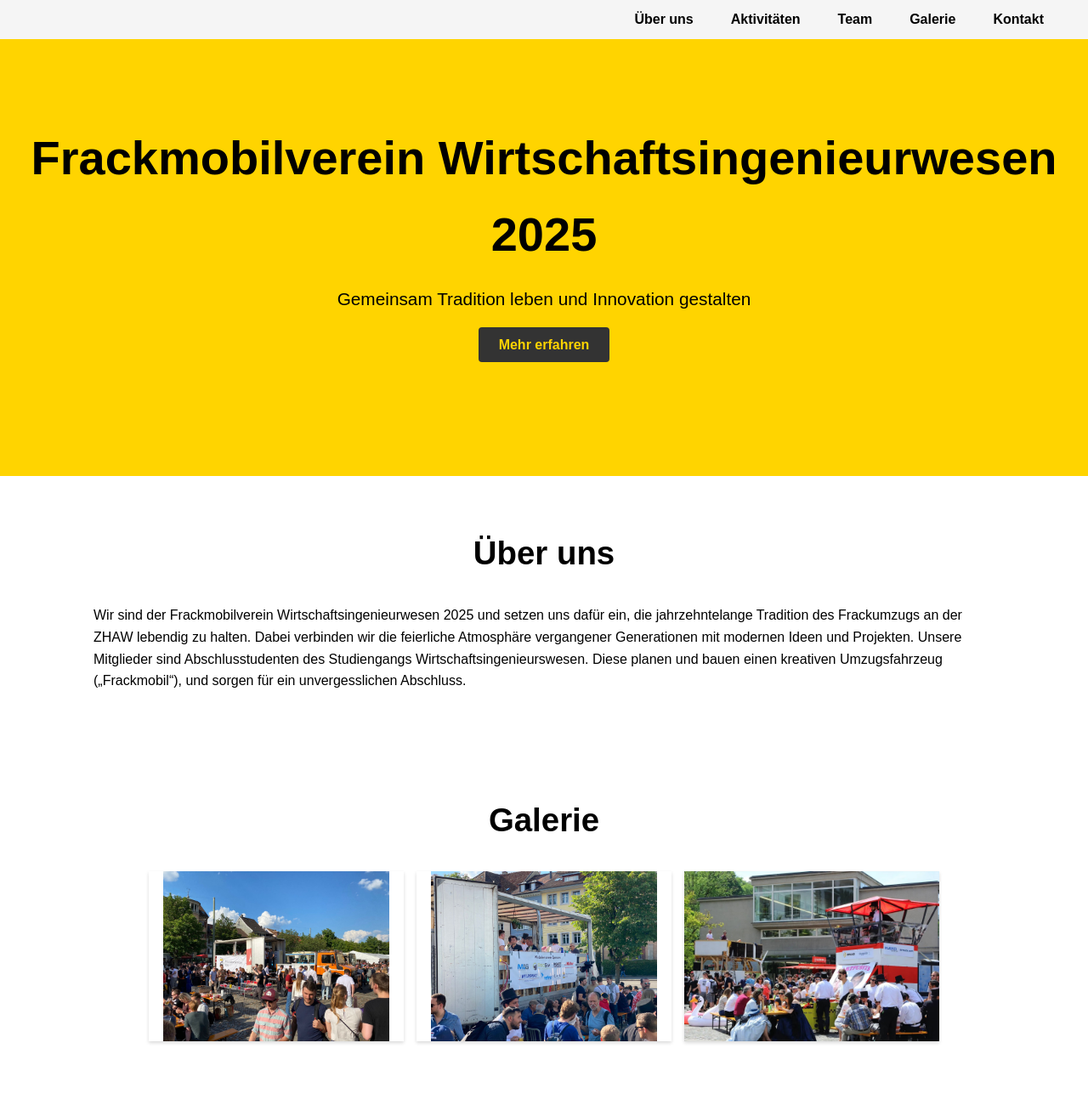
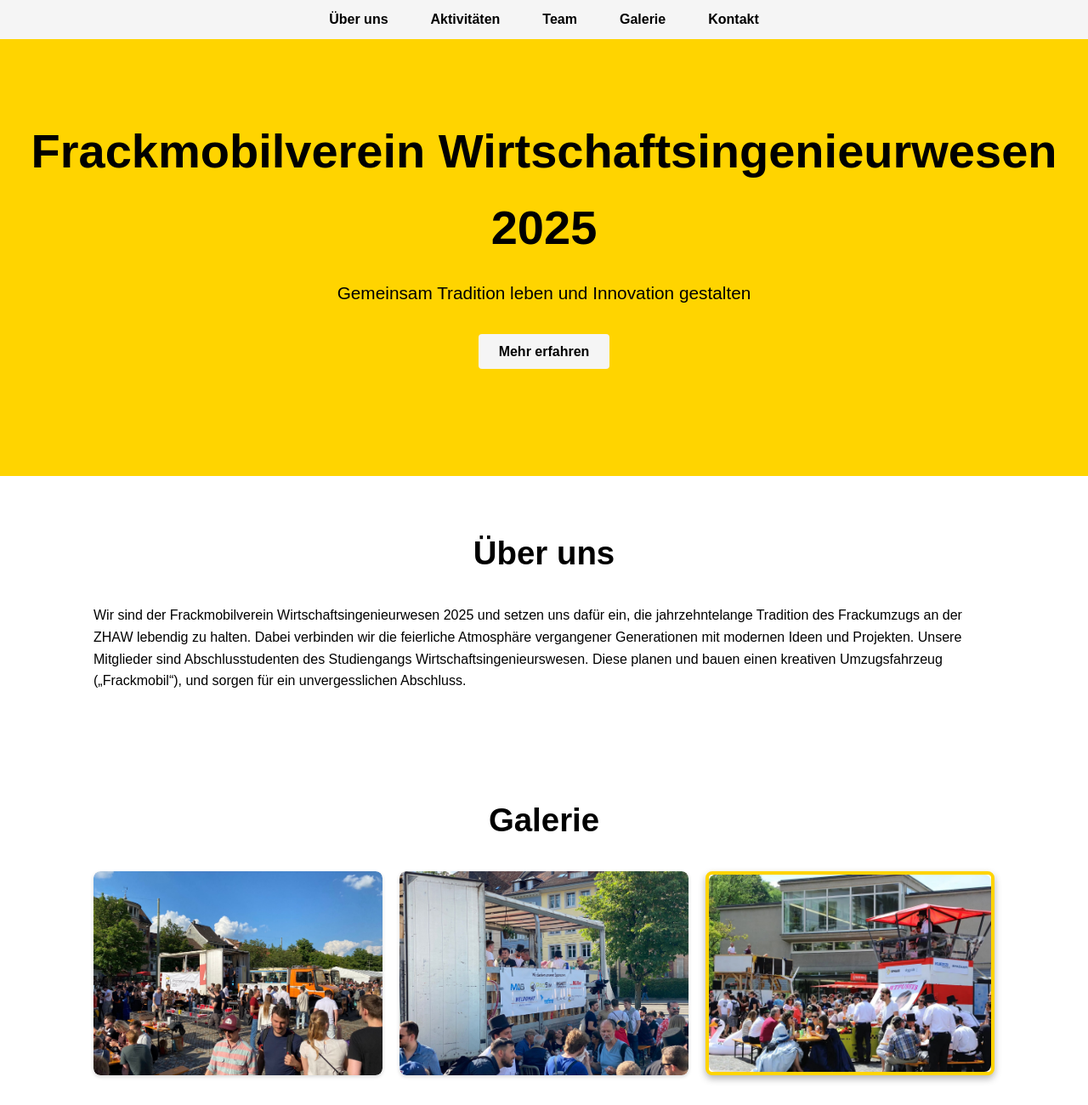
Before and after one commit to sweetmaplesirup/frackmobilverein, a plain HTML site: page index.html in a window 1280 px wide. Shown: the top 1300 px of the page at 85% size. Drawn offline with Linux system fonts and the light colour scheme.

Commit message:
Update style.css

```diff
--- a/style.css
+++ b/style.css
@@ -7,15 +7,15 @@
 
 body {
   font-family: sans-serif;
-  background-color: #fff; /* Weißer Seitenhintergrund */
-  color: #000; /* Schwarze Standardschrift */
+  background-color: #fff;
+  color: #000;
   line-height: 1.6;
 }
 
 /* GELBER HEADER / BANNER */
 header.hero {
-  background-color: #FFD400; /* Kräftiges Gelb für den Banner */
-  color: #000;              /* Schwarzer Text */
+  background-color: #FFD400;
+  color: #000;
   min-height: 70vh;
   text-align: center;
   position: relative;
@@ -33,55 +33,52 @@ nav {
   position: absolute;
   top: 0;
   left: 0;
+  padding: 10px 0;
 }
 
 nav ul {
   list-style: none;
   display: flex;
-  justify-content: flex-end;
-  margin-right: 30px;
-}
-
-nav li {
-  margin: 10px;
+  justify-content: center;
+  gap: 30px;
 }
 
 nav a {
   color: #000;
   text-decoration: none;
-  padding: 8px 12px;
   font-weight: bold;
-  transition: background-color 0.3s;
-  font-size: 1rem;
+  transition: color 0.3s;
+  padding: 5px 10px;
 }
 
 nav a:hover {
-  background-color: rgba(0, 0, 0, 0.1);
-  border-radius: 4px;
+  color: #FFD400;
 }
 
+/* Hero-Text */
 .hero-text h1 {
-  font-size: 3.5rem;  /* Größere Schrift */
+  font-size: 3.5rem;
   margin-bottom: 15px;
 }
 
 .hero-text p {
-  font-size: 1.3rem; /* Etwas größere Schrift */
-  margin-bottom: 25px;
+  font-size: 1.3rem;
+  margin-bottom: 40px;
 }
 
 .btn {
   text-decoration: none;
-  background-color: #333;
-  color: #FFD400;
+  background-color: #f5f5f5;
+  color: #000;
   padding: 12px 24px;
   border-radius: 4px;
   font-weight: bold;
   transition: background-color 0.3s;
+  margin-top: 20px;
 }
 
 .btn:hover {
-  background-color: #555;
+  background-color: #e0e0e0;
 }
 
 /* Allgemeine Sektionen */
@@ -106,17 +103,50 @@ nav a:hover {
 }
 
 .card {
-  background-color: #FFD400; /* Gelber Hintergrund */
-  color: #000;              /* Schwarze Schrift */
+  background-color: #FFD400;
+  color: #000;
   border-radius: 4px;
-  width: 300px;
+  width: 340px;
   padding: 20px;
   box-shadow: 0 2px 4px rgba(0,0,0,0.15);
+  text-align: center;
 }
 
 .card h3 {
   margin-bottom: 10px;
   font-size: 1.5rem;
+}
+
+/* Carousel / Galerie */
+.carousel-container {
+  display: flex;
+  gap: 20px;
+  justify-content: center;
+  flex-wrap: wrap;
+}
+
+.carousel-slide {
+  width: 340px;
+  height: 240px;
+  background-color: #fff;
+  display: flex;
+  align-items: center;
+  justify-content: center;
+  box-shadow: 0 2px 4px rgba(0,0,0,0.15);
+  border-radius: 8px;
+  overflow: hidden;
+}
+
+.carousel-slide img {
+  width: 100%;
+  height: 100%;
+  object-fit: cover;
+  border-radius: 8px;
+}
+
+.carousel-slide:nth-child(3) {
+  border: 4px solid #FFD400;
+  box-shadow: 0 4px 8px rgba(0,0,0,0.3);
 }
 
 /* Team */
@@ -128,10 +158,10 @@ nav a:hover {
 }
 
 .team-member {
-  background-color: #FFD400; /* Ebenfalls Gelb für Konsistenz */
+  background-color: #FFD400;
   color: #000;
   border-radius: 4px;
-  width: 200px;
+  width: 220px;
   padding: 20px;
   text-align: center;
   box-shadow: 0 2px 4px rgba(0,0,0,0.15);
@@ -141,35 +171,12 @@ nav a:hover {
   margin-bottom: 5px;
 }
 
-/* GALERIE / CAROUSEL */
-.carousel-container {
-  display: flex;
-  gap: 15px;
-  justify-content: center;
-  flex-wrap: wrap; /* Bilder ggf. umbrechen, wenn Platz nicht reicht */
-}
-
-.carousel-slide {
-  width: 300px;
-  height: 200px;
-  background-color: #fff;
-  display: flex;
-  align-items: center;
-  justify-content: center;
-  box-shadow: 0 2px 4px rgba(0,0,0,0.15);
-}
-
-.carousel-slide img {
-  max-width: 100%;
-  max-height: 100%;
-  object-fit: cover;
-}
-
 /* Kontaktformular */
 .contact-info {
-  text-align: center; /* Zentriert den Kontakt-Text */
+  text-align: center;
   font-size: 1.2rem;
   margin-bottom: 20px;
+}
 
 form {
   display: flex;
```
